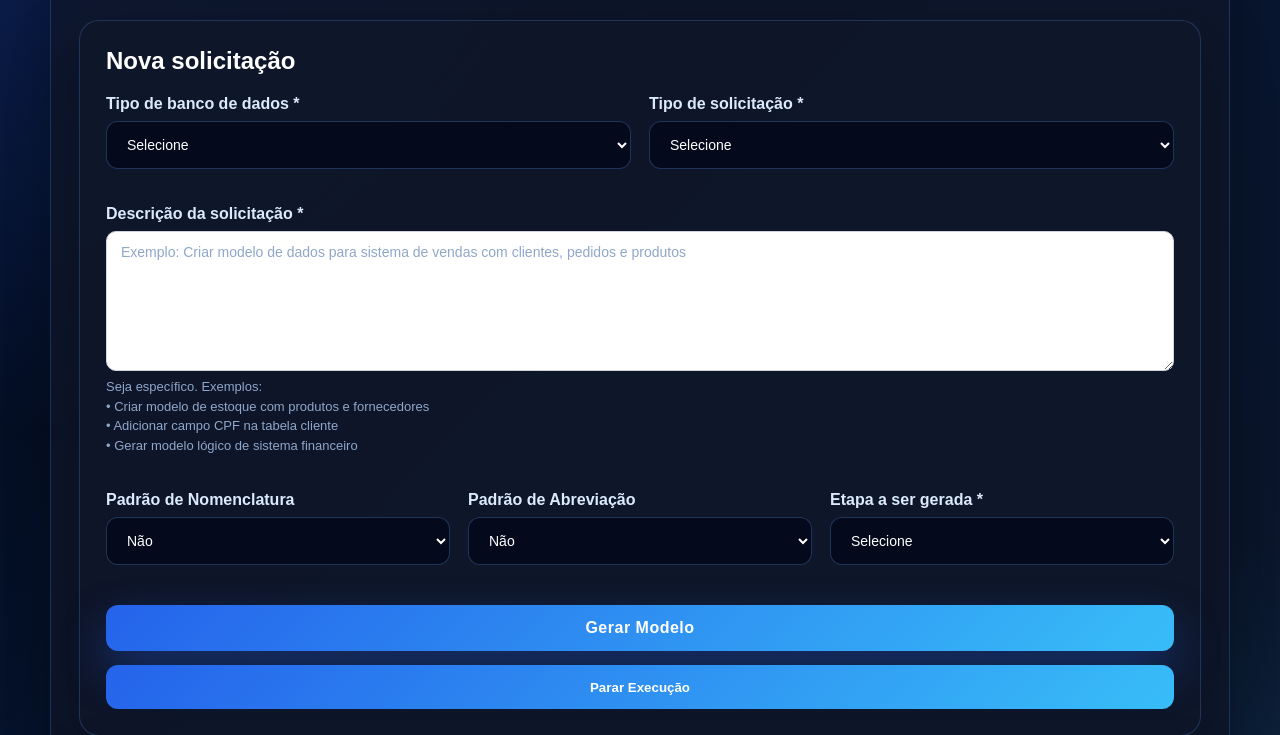
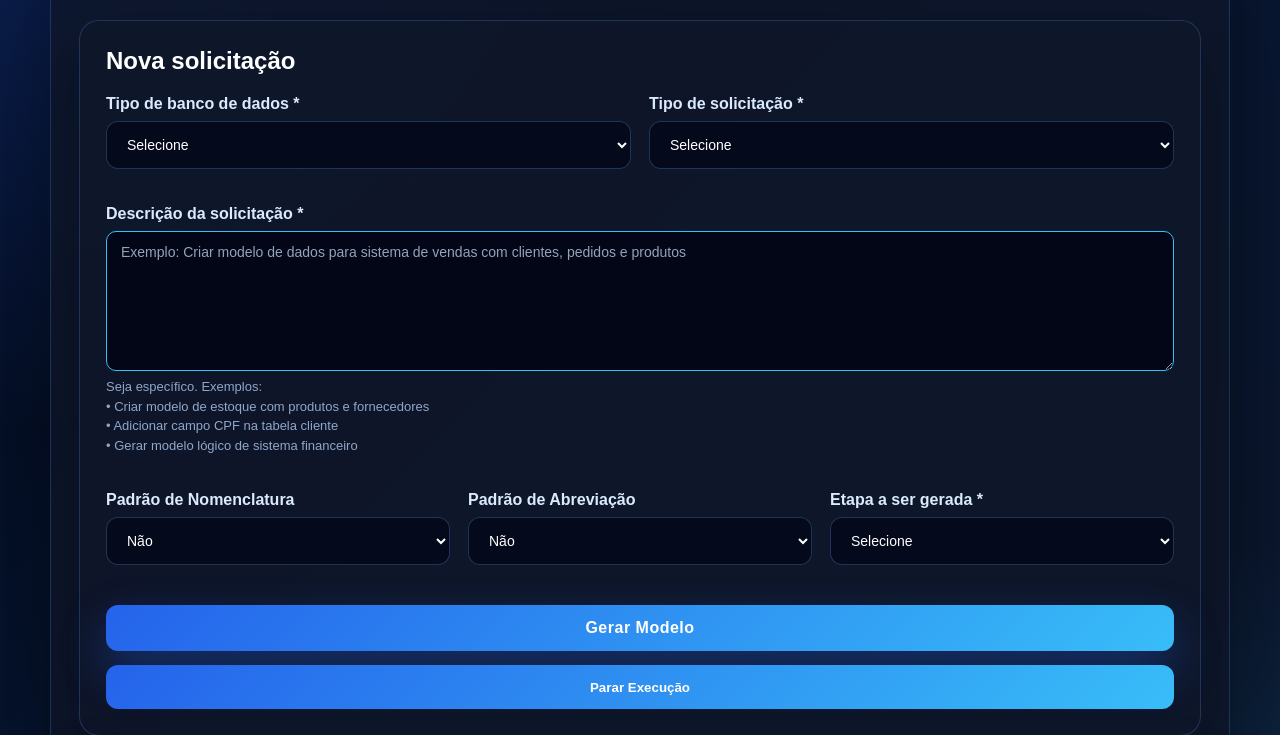
Before and after one commit to viannarezende/modelador-dados-saas, a FastAPI app: template app/templates/dashboard.html in a window 1280 px wide. Shown: the part 252-987 px from the top of the page. Run offline with FastAPI, Linux system fonts and the light colour scheme; the template is opened without the code that fills it: most values are stand-ins (such as "Sample title", 1, 10 or a date in 2020).

```diff
--- a/app/static/css/style.css
+++ b/app/static/css/style.css
@@ -1504,3 +1504,47 @@ body:has(.pricing-space) .dashboard-box {
     flex-wrap: wrap;
     align-items: center;
 }
+
+/* Correção do textarea do dashboard */
+.dashboard-space textarea,
+.dashboard-space .descricao-textarea {
+    background: rgba(2, 6, 23, 0.85) !important;
+    color: #ffffff !important;
+    caret-color: #38bdf8 !important;
+    border: 1px solid rgba(96, 165, 250, 0.35) !important;
+}
+
+.dashboard-space textarea::placeholder,
+.dashboard-space .descricao-textarea::placeholder {
+    color: #8fa7c9 !important;
+}
+
+.dashboard-space textarea:focus,
+.dashboard-space .descricao-textarea:focus {
+    background: rgba(2, 6, 23, 0.95) !important;
+    color: #ffffff !important;
+    border-color: #38bdf8 !important;
+    box-shadow: 0 0 0 3px rgba(56, 189, 248, 0.18) !important;
+    outline: none !important;
+}
+
+textarea#descricao.descricao-textarea {
+    background-color: #020617 !important;
+    color: #ffffff !important;
+    -webkit-text-fill-color: #ffffff !important;
+    caret-color: #38bdf8 !important;
+    border: 1px solid #38bdf8 !important;
+}
+
+textarea#descricao.descricao-textarea::placeholder {
+    color: #94a3b8 !important;
+    -webkit-text-fill-color: #94a3b8 !important;
+}
+
+textarea#descricao.descricao-textarea:focus {
+    background-color: #020617 !important;
+    color: #ffffff !important;
+    -webkit-text-fill-color: #ffffff !important;
+    outline: none !important;
+    box-shadow: 0 0 0 3px rgba(56, 189, 248, 0.25) !important;
+}
```
